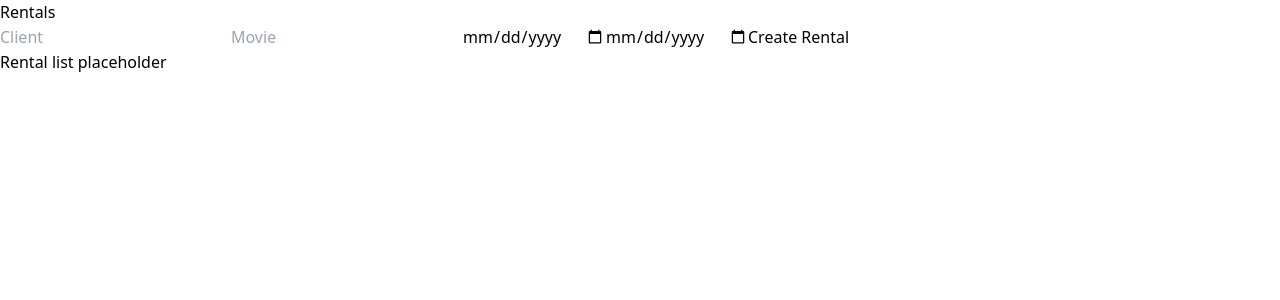
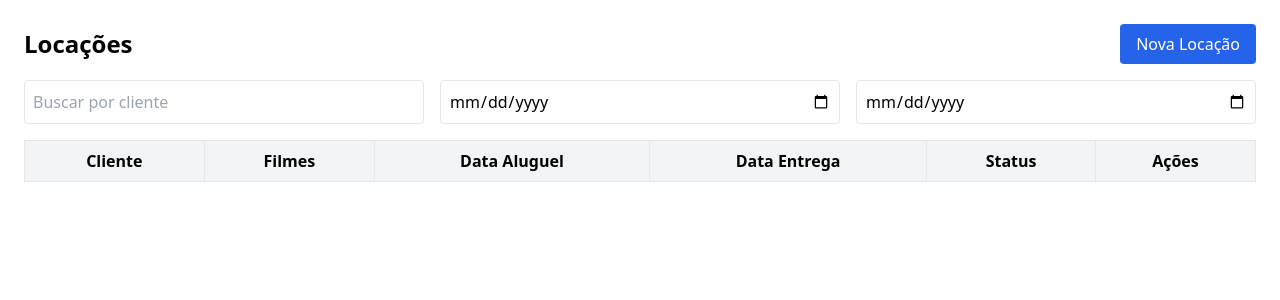
Before and after one commit to kermelynsamira-dev/vue-locadora-comerc, a Vue app: page /rentals in a window 1280 px wide. Shown: the top 300 px of the page. Built offline with nearby package versions, Linux system fonts and the light colour scheme.

Commit message:
feat: implementa cadastro e listagem de locações com filtros e modal de nova locação

```diff
--- a/src/components/pages/Rentals.vue
+++ b/src/components/pages/Rentals.vue
@@ -1,18 +1,113 @@
 <template>
-    <div>
-      <h1>Rentals</h1>
-      <form>
-        <input placeholder="Client" />
-        <input placeholder="Movie" />
-        <input type="date" placeholder="Rental Date" />
-        <input type="date" placeholder="Return Date" />
-        <button>Create Rental</button>
-      </form>
-      <ul>
-        <li>Rental list placeholder</li>
-      </ul>
+  <div class="p-6">
+    <div class="flex justify-between items-center mb-4">
+      <h1 class="text-2xl font-bold">Locações</h1>
+      <button @click="openForm" class="bg-blue-600 text-white px-4 py-2 rounded hover:bg-blue-700">
+        Nova Locação
+      </button>
     </div>
-  </template>
 
-  <script setup lang="ts">
-  </script>
+    <RentalForm
+      v-if="showForm"
+      @close="closeForm"
+      @saved="onSavedRental"
+    />
+
+    <!-- Filtros -->
+    <div class="grid md:grid-cols-3 gap-4 mb-4">
+      <input v-model="filters.client" type="text" placeholder="Buscar por cliente" class="border p-2 rounded w-full" />
+      <input v-model="filters.rentalDate" type="date" class="border p-2 rounded w-full" />
+      <input v-model="filters.returnDate" type="date" class="border p-2 rounded w-full" />
+    </div>
+
+    <!-- Tabela -->
+    <div class="overflow-auto">
+      <table class="min-w-full bg-white border border-gray-300">
+        <thead>
+          <tr class="bg-gray-100">
+            <th class="py-2 px-4 border">Cliente</th>
+            <th class="py-2 px-4 border">Filmes</th>
+            <th class="py-2 px-4 border">Data Aluguel</th>
+            <th class="py-2 px-4 border">Data Entrega</th>
+            <th class="py-2 px-4 border">Status</th>
+            <th class="py-2 px-4 border">Ações</th>
+          </tr>
+        </thead>
+        <tbody>
+          <tr v-for="rental in filteredRentals" :key="rental.id">
+            <td class="py-2 px-4 border">{{ getClientName(rental.clientId) }}</td>
+            <td class="py-2 px-4 border">{{ rental.movieTitles.join(', ') }}</td>
+            <td class="py-2 px-4 border">{{ rental.rentalDate }}</td>
+            <td class="py-2 px-4 border">{{ rental.returnDate || '-' }}</td>
+            <td class="py-2 px-4 border">
+              <span :class="rental.status === 'alugado' ? 'text-yellow-600' : 'text-green-600'">
+                {{ rental.status === 'alugado' ? 'Alugado' : 'Entregue' }}
+              </span>
+            </td>
+            <td class="py-2 px-4 border">
+              <button
+                v-if="rental.status === 'alugado'"
+                @click="markAsReturned(rental.id)"
+                class="px-2 py-1 text-sm bg-green-500 text-white rounded hover:bg-green-600"
+              >
+                Marcar como Entregue
+              </button>
+            </td>
+          </tr>
+        </tbody>
+      </table>
+    </div>
+  </div>
+</template>
+
+<script setup lang="ts">
+import { ref, computed, onMounted } from 'vue';
+import { useRentalStore } from '@/stores/rental';
+import { useClientStore } from '@/stores/client';
+import RentalForm from '@/components/rentals/RentalForm.vue';
+
+const rentalStore = useRentalStore();
+const clientStore = useClientStore();
+
+const filters = ref({
+  client: '',
+  rentalDate: '',
+  returnDate: '',
+});
+
+const showForm = ref(false);
+
+const filteredRentals = computed(() => {
+  return rentalStore.rentals.filter(r => {
+    const clientName = getClientName(r.clientId).toLowerCase();
+    const matchesClient = clientName.includes(filters.value.client.toLowerCase());
+    const matchesRentalDate = !filters.value.rentalDate || r.rentalDate === filters.value.rentalDate;
+    const matchesReturnDate = !filters.value.returnDate || r.returnDate === filters.value.returnDate;
+    return matchesClient && matchesRentalDate && matchesReturnDate;
+  });
+});
+
+function getClientName(clientId: string): string {
+  const client = clientStore.clients.find(c => c.id === clientId);
+  return client ? `${client.firstName} ${client.lastName}` : 'Desconhecido';
+}
+
+function markAsReturned(id: string) {
+  rentalStore.updateRentalStatus(id, 'entregue');
+}
+
+function openForm() {
+  showForm.value = true;
+}
+function closeForm() {
+  showForm.value = false;
+}
+function onSavedRental() {
+  // Nada necessário aqui por enquanto, o store já atualiza.
+}
+
+onMounted(() => {
+  rentalStore.loadRentals();
+  clientStore.loadClients();
+});
+</script>
--- /dev/null
+++ b/src/components/rentals/RentalForm.vue
@@ -0,0 +1,115 @@
+<template>
+  <div class="fixed inset-0 bg-black bg-opacity-30 flex items-center justify-center p-4 z-50">
+    <div class="bg-white rounded-lg p-6 max-w-2xl w-full shadow-lg overflow-auto max-h-[90vh]">
+      <h2 class="text-xl font-semibold mb-4">Nova Locação</h2>
+
+      <form @submit.prevent="saveRental" class="space-y-4">
+        <!-- Cliente -->
+        <div>
+          <label class="block mb-1 font-medium">Cliente</label>
+          <select v-model="form.clientId" required class="w-full border p-2 rounded">
+            <option value="" disabled>Selecione o cliente</option>
+            <option v-for="client in activeClients" :key="client.id" :value="client.id">
+              {{ client.firstName }} {{ client.lastName }} - {{ client.cpf }}
+            </option>
+          </select>
+        </div>
+
+        <!-- Filmes -->
+        <div>
+          <label class="block mb-1 font-medium">Filmes</label>
+          <select v-model="form.movieIds" multiple required class="w-full border p-2 rounded">
+            <option v-for="movie in movies" :key="movie.imdbID" :value="movie.imdbID">
+              {{ movie.Title }} ({{ movie.Year }})
+            </option>
+          </select>
+        </div>
+
+        <!-- Datas -->
+        <div class="flex gap-4">
+          <div class="flex-1">
+            <label class="block mb-1 font-medium">Data de locação</label>
+            <input type="date" v-model="form.rentalDate" required class="w-full border p-2 rounded" />
+          </div>
+          <div class="flex-1">
+            <label class="block mb-1 font-medium">Data de entrega</label>
+            <input type="date" v-model="form.returnDate" required class="w-full border p-2 rounded" />
+          </div>
+        </div>
+
+        <!-- Feedback -->
+        <div v-if="feedbackMessage" :class="feedbackClass">
+          {{ feedbackMessage }}
+        </div>
+
+        <!-- Botões -->
+        <div class="flex justify-end gap-4 mt-6">
+          <button type="button" @click="$emit('close')" class="px-4 py-2 border rounded">Cancelar</button>
+          <button type="submit" class="px-4 py-2 bg-blue-600 text-white rounded hover:bg-blue-700">
+            Salvar Locação
+          </button>
+        </div>
+      </form>
+    </div>
+  </div>
+</template>
+
+<script setup lang="ts">
+import { reactive, ref } from 'vue';
+import { useClientStore } from '@/stores/client';
+import { useMovieStore } from '@/stores/movie';
+import { useUserStore } from '@/stores/user';
+import { useRentalStore } from '@/stores/rental';
+import { v4 as uuidv4 } from 'uuid';
+
+const emit = defineEmits(['close', 'saved']);
+
+const clientStore = useClientStore();
+const movieStore = useMovieStore();
+const userStore = useUserStore();
+const rentalStore = useRentalStore();
+
+const activeClients = clientStore.clients.filter(c => c.status === 'active');
+const movies = movieStore.movies;
+
+const feedbackMessage = ref('');
+const feedbackClass = ref('');
+
+const form = reactive({
+  clientId: '',
+  movieIds: [] as string[],
+  rentalDate: '',
+  returnDate: '',
+});
+
+function saveRental() {
+  if (!form.clientId || form.movieIds.length === 0 || !form.rentalDate || !form.returnDate) {
+    feedbackMessage.value = 'Preencha todos os campos.';
+    feedbackClass.value = 'text-red-600';
+    return;
+  }
+
+  const selectedTitles = form.movieIds.map(id => {
+    const movie = movies.find(m => m.imdbID === id);
+    return movie?.Title ?? 'Título desconhecido';
+  });
+
+  const rental = {
+    id: uuidv4(),
+    clientId: form.clientId,
+    movieTitles: selectedTitles,
+    rentalDate: form.rentalDate,
+    returnDate: form.returnDate,
+    userId: userStore.currentUser?.id || '',
+    status: 'alugado' as const,
+  };
+
+  rentalStore.addRental(rental);
+
+  feedbackMessage.value = 'Locação salva com sucesso!';
+  feedbackClass.value = 'text-green-600';
+
+  emit('saved');
+  emit('close');
+}
+</script>
--- /dev/null
+++ b/src/stores/rental.ts
@@ -0,0 +1,44 @@
+// src/stores/rental.ts
+import { defineStore } from 'pinia';
+
+export interface Rental {
+  id: string;
+  clientId: string;
+  movieTitles: string[];
+  rentalDate: string;
+  returnDate: string;
+  userId: string;
+  status: 'alugado' | 'entregue';
+}
+
+export const useRentalStore = defineStore('rental', {
+  state: () => ({
+    rentals: [] as Rental[],
+  }),
+
+  actions: {
+    loadRentals() {
+      const data = localStorage.getItem('rentals');
+      if (data) {
+        this.rentals = JSON.parse(data);
+      }
+    },
+
+    saveRentals() {
+      localStorage.setItem('rentals', JSON.stringify(this.rentals));
+    },
+
+    addRental(rental: Rental) {
+      this.rentals.push(rental);
+      this.saveRentals();
+    },
+
+    updateRentalStatus(id: string, newStatus: 'alugado' | 'entregue') {
+      const rental = this.rentals.find(r => r.id === id);
+      if (rental) {
+        rental.status = newStatus;
+        this.saveRentals();
+      }
+    }
+  }
+});
```
